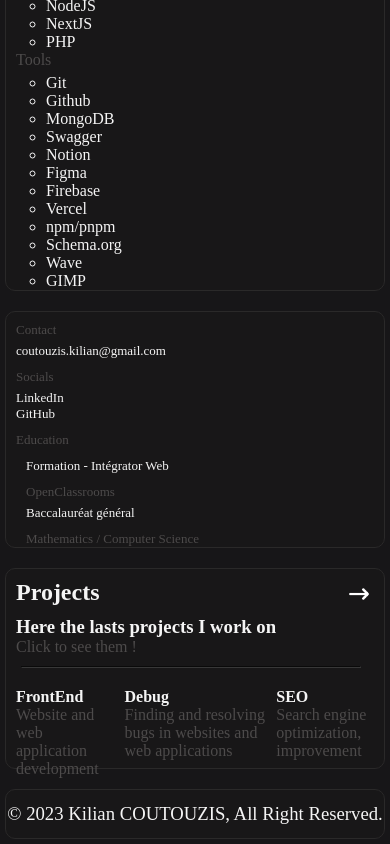
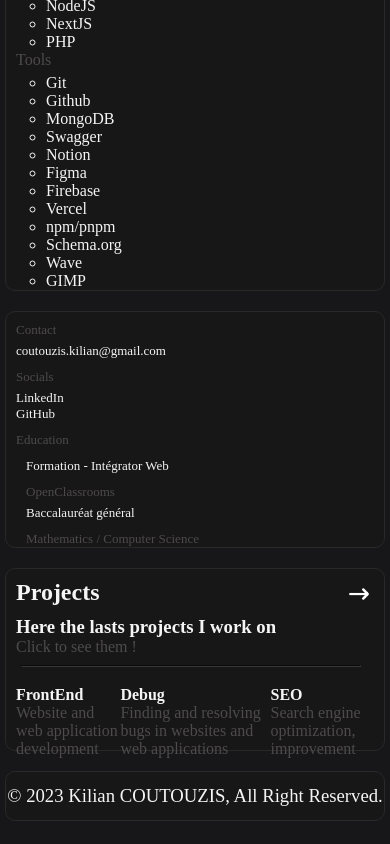
Before and after one commit to Epouvaantail/portfolio, a React (Create React App) app: page / in a window 390 px wide. Shown: the part 504-1348 px from the top of the page. Built offline with nearby package versions, Linux system fonts and the light colour scheme; a web font is replaced by a local one.

Commit message:
Update mobile design

```diff
--- a/src/App.css
+++ b/src/App.css
@@ -458,4 +458,8 @@
     margin-top: 23px;
     margin-bottom: 16px;
   }
+
+  .bottomPart {
+    gap: 0;
+  }
 }
```
